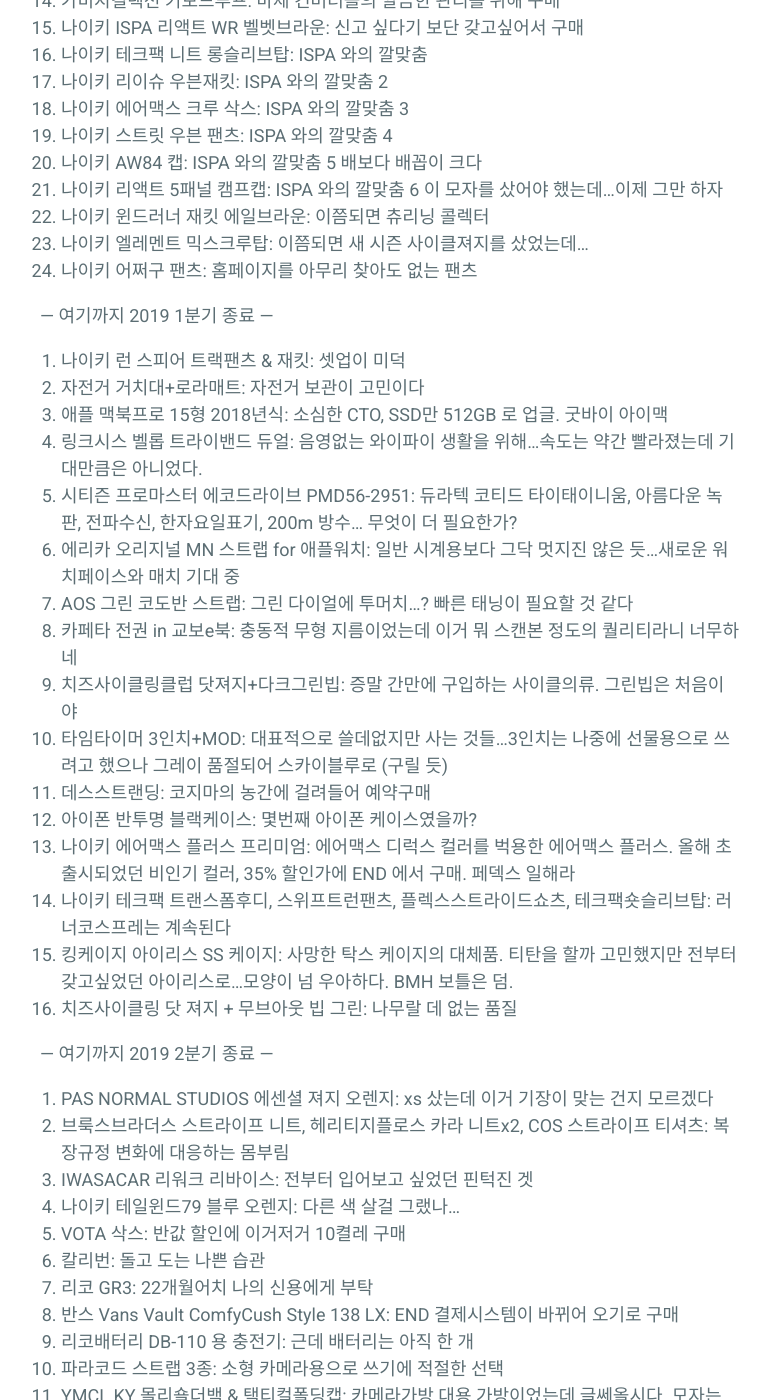
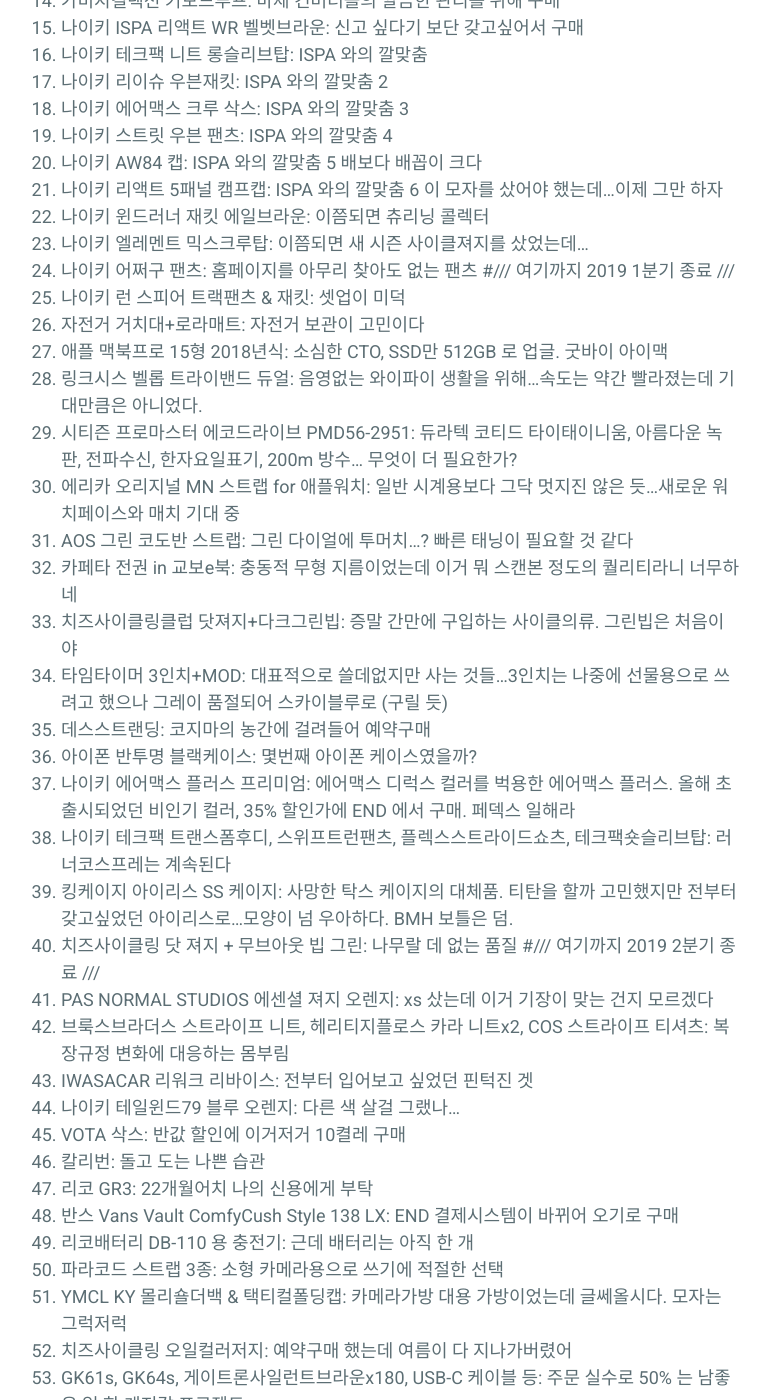
Before and after one commit to nnwb/nnwb.github.io, a Jekyll site: the page built from _posts/2019-01-01-2019buy.md, in a window 1280 px wide and 1400 px high, scrolled down 793 px. Shown: the whole window, without its empty margins (250-1017 px from the left). Built offline with Jekyll 4.4.1, drawn with Linux system fonts in a browser that asks for light colours; comment, search, counter and statistics services are not loaded; some of the changed text lies outside the part shown.

Commit message:
Update 2019-01-01-2019buy.md

```diff
--- a/_posts/2019-01-01-2019buy.md
+++ b/_posts/2019-01-01-2019buy.md
@@ -33,9 +33,7 @@ comments: true
 22. 나이키 윈드러너 재킷 에일브라운: 이쯤되면 츄리닝 콜렉터
 23. 나이키 엘레멘트 믹스크루탑: 이쯤되면 새 시즌 사이클져지를 샀었는데…
 24. 나이키 어쩌구 팬츠: 홈페이지를 아무리 찾아도 없는 팬츠
-
-— 여기까지 2019 1분기 종료 —
-
+#/// 여기까지 2019 1분기 종료 ///
 25. 나이키 런 스피어 트랙팬츠 & 재킷: 셋업이 미덕
 26. 자전거 거치대+로라매트: 자전거 보관이 고민이다
 27. 애플 맥북프로 15형 2018년식: 소심한 CTO, SSD만 512GB 로 업글. 굿바이 아이맥
@@ -52,9 +50,7 @@ comments: true
 38. 나이키 테크팩 트랜스폼후디, 스위프트런팬츠, 플렉스스트라이드쇼츠, 테크팩숏슬리브탑: 러너코스프레는 계속된다
 39. 킹케이지 아이리스 SS 케이지: 사망한 탁스 케이지의 대체품. 티탄을 할까 고민했지만 전부터 갖고싶었던 아이리스로...모양이 넘 우아하다. BMH 보틀은 덤.
 40. 치즈사이클링 닷 져지 + 무브아웃 빕 그린: 나무랄 데 없는 품질
-
-— 여기까지 2019 2분기 종료 —
-
+#/// 여기까지 2019 2분기 종료 ///
 41. PAS NORMAL STUDIOS 에센셜 져지 오렌지: xs 샀는데 이거 기장이 맞는 건지 모르겠다
 42. 브룩스브라더스 스트라이프 니트, 헤리티지플로스 카라 니트x2, COS 스트라이프 티셔츠: 복장규정 변화에 대응하는 몸부림
 43. IWASACAR 리워크 리바이스: 전부터 입어보고 싶었던 핀턱진 겟
@@ -82,9 +78,7 @@ comments: true
 65. Mini-z GT3RS whitebody: 훗날을 기약하며 장바구니에 끼워넣었지만 불투명한 미래. 필러도 휘어서 왔다. 이런 애들을 미도바디라고 부르는 걸 알게됨. 미도(색)바디
 66. 934 RSR Vaillant 시리즈:  미니지용 오토스케일 컬렉션(1/27), 미니챔프 다이케스트(1/43), 마조렛 다이캐스트 완구(1/57) 구매. 초로큐 사이즈가 아쉬운데 너무 비싸다
 67. LAMY SAFARI S펜: 삼성몰에서 판매한다. 보라색으로 구매. 가격은 창렬
-
-— 여기까지 2019 3분기 종료 —
-
+#/// 여기까지 2019 3분기 종료 ///
 68. END x SOPH x TIMEX MK1: 되라는 신발은 안되고 이런거만 되는 드로우...선물용도로 사용 예정
 69. 챔피온 유니버시티 크루넥: 요상한 사이즈 체계
 70. 로프넥스트랩: 후일을 위해 구매...저렴함이 미덕
```
